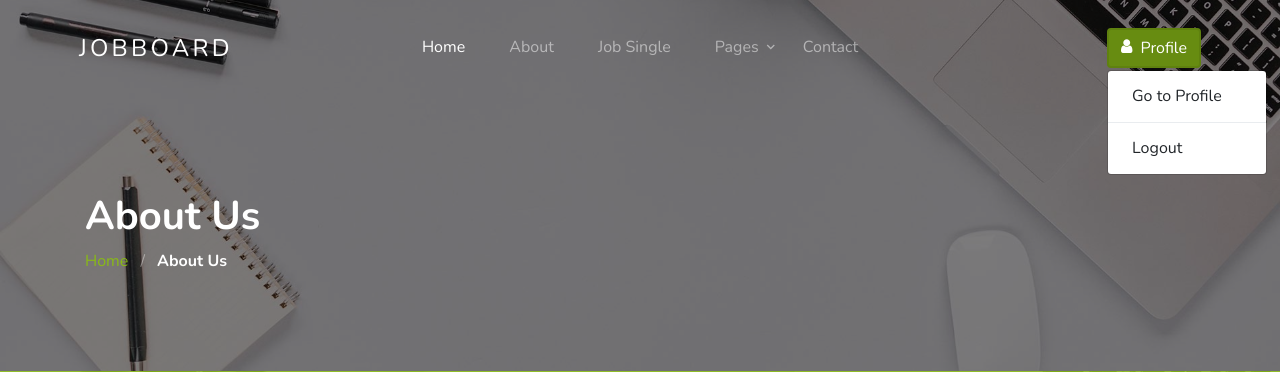
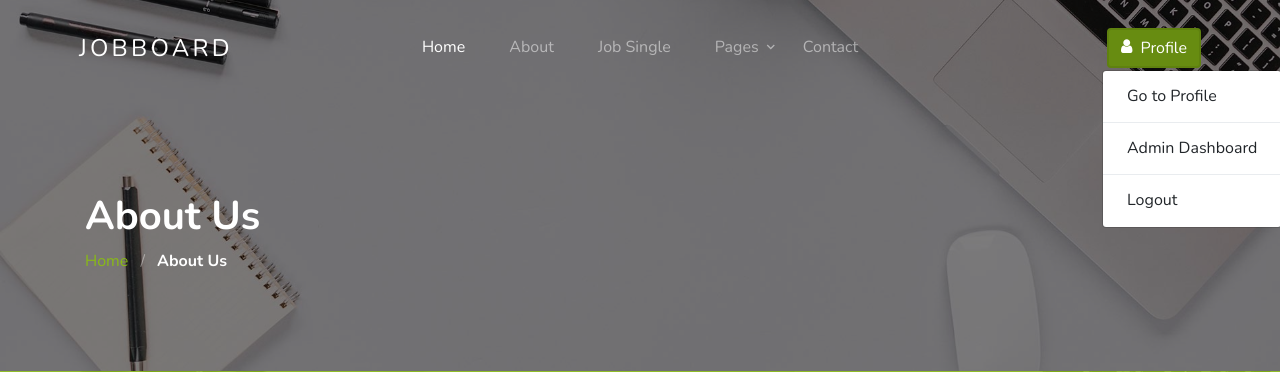
Before and after one commit to WeeklySorcery/Python-Portal, a Django app: page /about/ in a window 1280 px wide, after a click on "Profile". Shown: the top 372 px of the page. Run offline with Django 4.2, Linux system fonts and the light colour scheme; a user stored in the database is signed in; data comes from the database, SQL or seed files in the repository; both versions use the stored data as it was after the commit; some libraries are stand-ins or nearby versions; some web fonts are replaced.

Commit message:
link on dashboard area

```diff
--- a/jobPortal/website/templates/base/admin_nav.html
+++ b/jobPortal/website/templates/base/admin_nav.html
@@ -18,7 +18,7 @@
                 <li><a class="dropdown-item" href="#!">Settings</a></li>
                 <li><a class="dropdown-item" href="#!">Activity Log</a></li>
                 <li><hr class="dropdown-divider" /></li>
-                <li><a class="dropdown-item" href="#!">Logout</a></li>
+                <li><a class="dropdown-item" href="{% url 'user-logout' %}">Logout</a></li>
             </ul>
         </li>
     </ul>
--- a/jobPortal/website/templates/base/navbar.html
+++ b/jobPortal/website/templates/base/navbar.html
@@ -37,6 +37,13 @@
                   {% endif %}
                 </li>
                 <li class="d-lg-none">
+                {% if user.is_staff %}
+                <!-- Add a link to the admin dashboard or adjust as needed -->
+                <a class="dropdown-item" href="{% url 'dashboard' %}">Admin Dashboard</a>
+                <div class="dropdown-divider"></div>
+                {% endif %}
+                </li>
+                <li class="d-lg-none">
                   {% if user.is_authenticated %}
                       <a href="{% url 'user-logout' %}">Sign out</a>
                   {% endif %}
@@ -59,6 +66,11 @@
                               <a class="dropdown-item" href="{% url 'post_job'%}">Post A Job</a>
                               <div class="dropdown-divider"></div>
                               {% endif %}
+                              {% if user.is_staff %}
+                              <!-- Add a link to the admin dashboard or adjust as needed -->
+                              <a class="dropdown-item" href="{% url 'dashboard' %}">Admin Dashboard</a>
+                              <div class="dropdown-divider"></div>
+                              {% endif %}
                               <a class="dropdown-item" href="{% url 'user-logout' %}">Logout</a>
                           </div>
                       </div>
```
Also changed, not shown: jobPortal/db.sqlite3.
